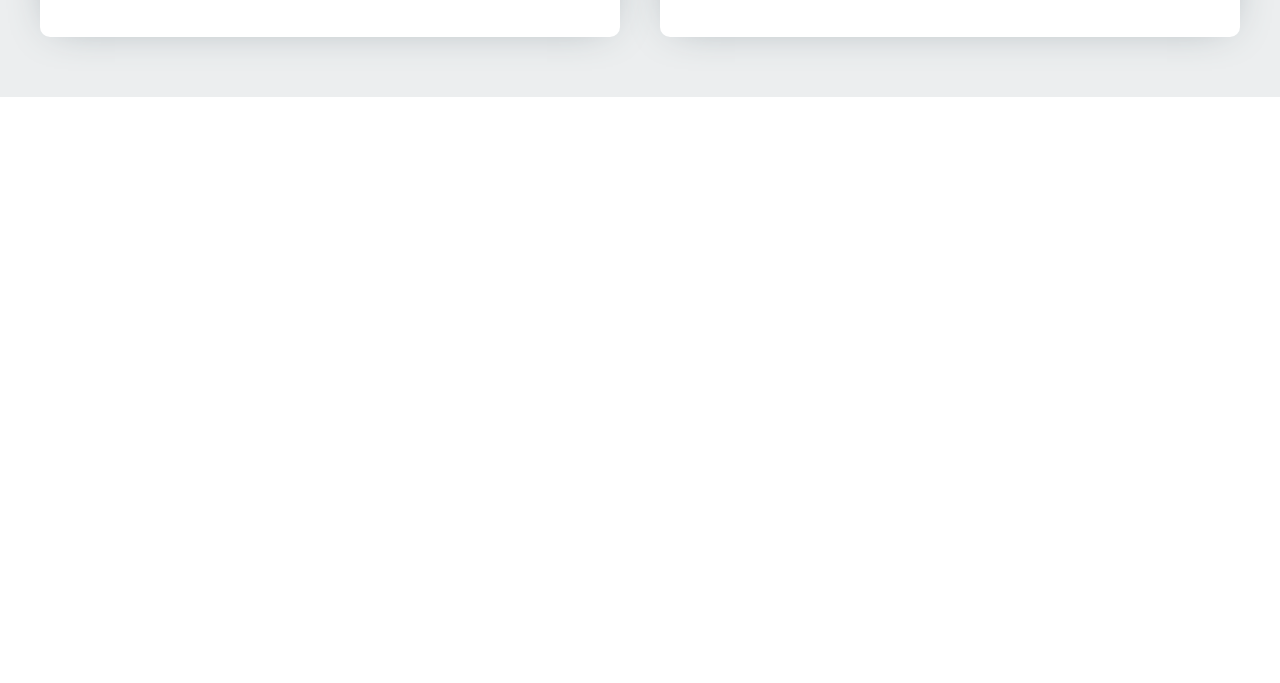
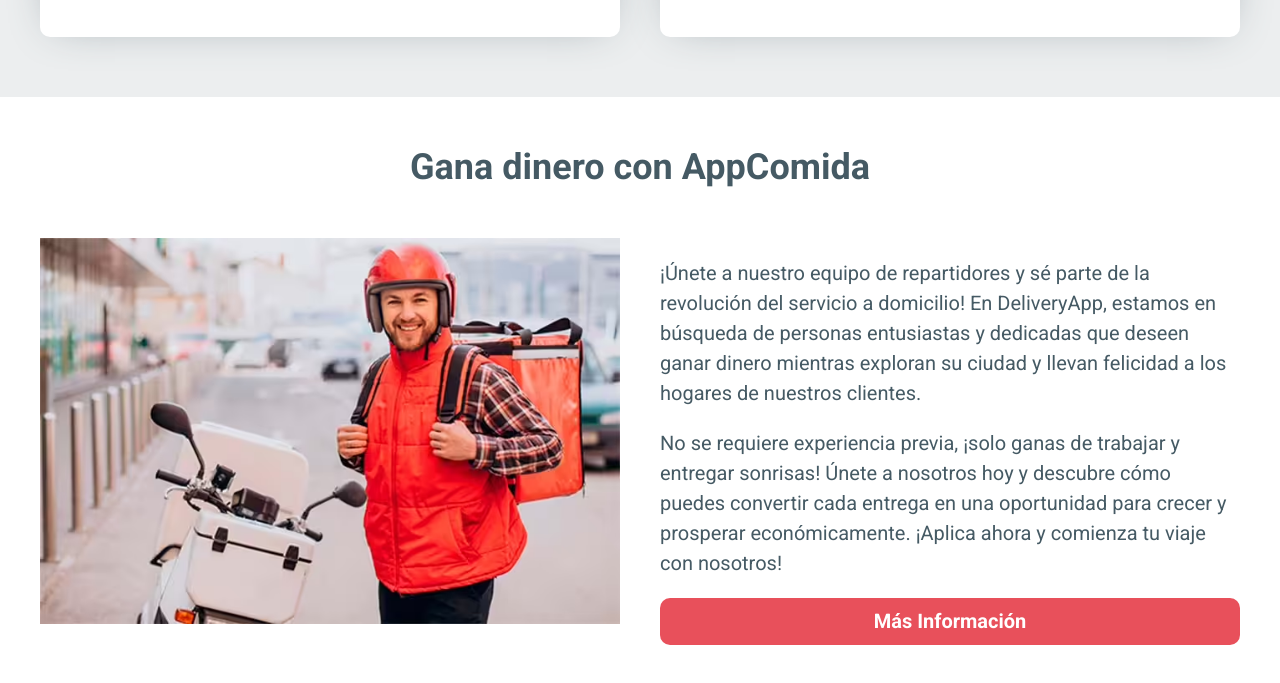
Before and after one commit to Devchris256/deliveryApp, a website: page index.html in a window 1280 px wide. Shown: the part 5095-5778 px from the top of the page. Before the commit the page ends 5192 px from the top, so only its background shows below. Drawn offline with Linux system fonts and the light colour scheme.

Commit message:
finaliza seccion 'Ganar dinero con AppComida'

```diff
--- a/index.html
+++ b/index.html
@@ -406,5 +406,28 @@
             </div> <!-- wrapper -->
         </section> <!-- restaurants -->
     </main>
+    <section class="distributors">
+        <div class="wrapper">
+            <h2 class="distributors__title">Gana dinero con AppComida</h2>
+            <div class="distributors__content">
+                <div class="distributors__flex">
+                    <picture>
+                        <source srcset="./build/img/repartidor.avif" type="image/avif">
+                        <source srcset="./build/img/repartidor.webp" type="image/webp">
+                        <img loading="lazy" src="./build/img/repartidor.jpg" alt="Fotogragia de Repartidor DeliveryApp" class="distributors__img">
+                    </picture>
+                    <div class="distributors__description">
+                        <p class="distributors__text">
+                            ¡Únete a nuestro equipo de repartidores y sé parte de la revolución del servicio a domicilio! En DeliveryApp, estamos en búsqueda de personas entusiastas y dedicadas que deseen ganar dinero mientras exploran su ciudad y llevan felicidad a los hogares de nuestros clientes.
+                        </p>
+                        <p class="distributors__text">
+                            No se requiere experiencia previa, ¡solo ganas de trabajar y entregar sonrisas! Únete a nosotros hoy y descubre cómo puedes convertir cada entrega en una oportunidad para crecer y prosperar económicamente. ¡Aplica ahora y comienza tu viaje con nosotros!
+                        </p>
+                        <a href="#" class="distributors__button">Más Información</a>
+                    </div>
+                </div>
+            </div>
+        </div>
+    </section>
 </body>
 </html>
--- a/src/scss/app.scss
+++ b/src/scss/app.scss
@@ -4,3 +4,4 @@
 @use 'pasos';
 @use 'testimonials';
 @use 'restaurants';
+@use 'distributors';
--- /dev/null
+++ b/src/scss/distributors/_distributors.scss
@@ -0,0 +1,39 @@
+@use '../base/variables' as v;
+@use '../base/mixins' as m;
+
+
+.distributors {
+
+    padding-block: 3.125rem;
+
+    &__title {
+        color: v.$secondary;
+        text-align: center;
+    }
+
+    &__text {
+        font-size: 1.25rem;
+        line-height: 1.5;
+        color: v.$secondary;
+        margin-block: 1.25rem;
+    }
+
+    &__button {
+        @include m.button(v.$primary, v.$white);
+        box-sizing: border-box;
+    }
+
+    @include m.tablet {
+        &__flex {
+            display: flex;
+            gap: 2.5rem;
+
+
+            &>* {
+                flex: 1;
+            }
+        }
+
+
+    }
+}
--- /dev/null
+++ b/src/scss/distributors/_index.scss
@@ -0,0 +1 @@
+@forward 'distributors';
```
Also changed, not shown: build/css/app.css, 1 other file.
